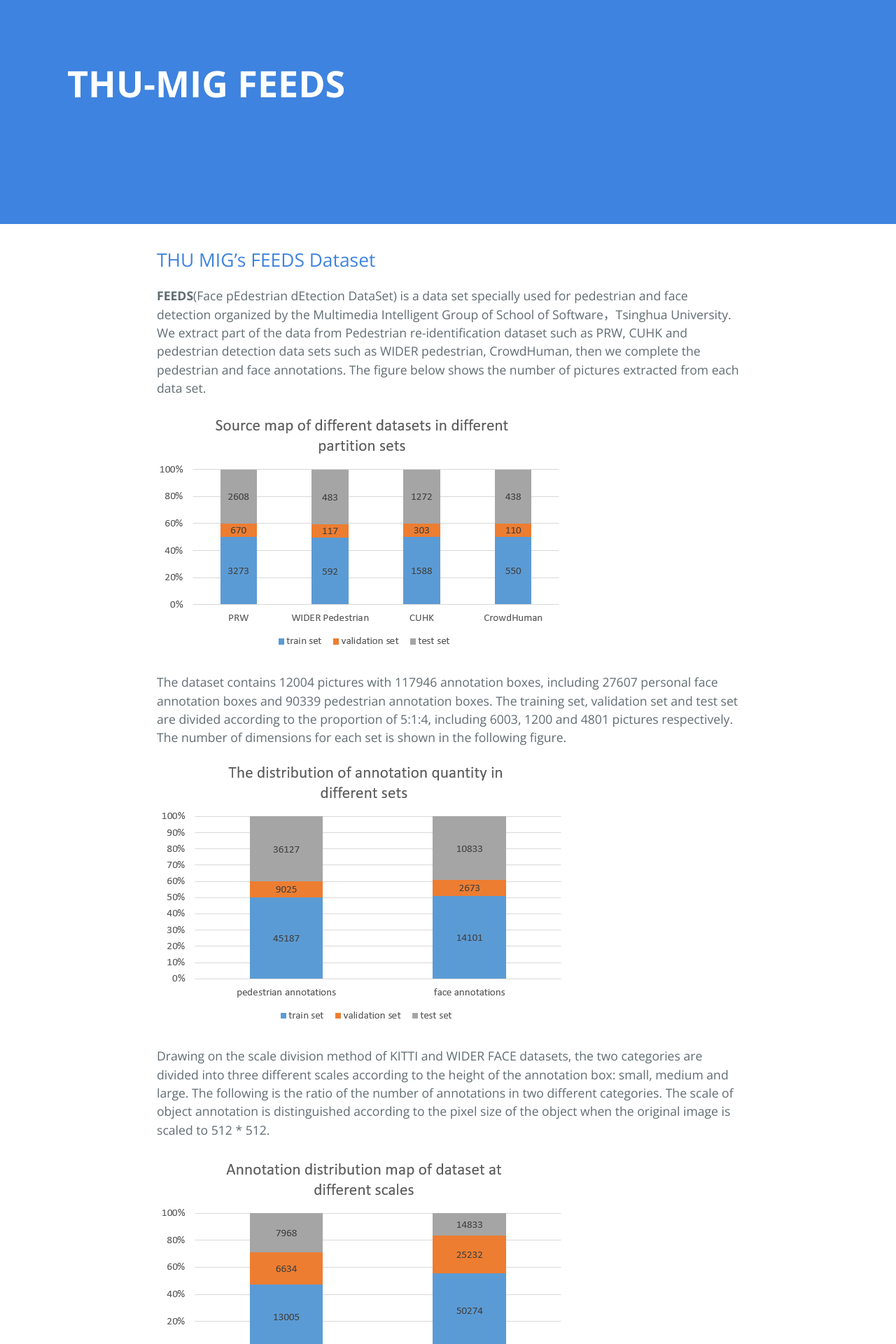
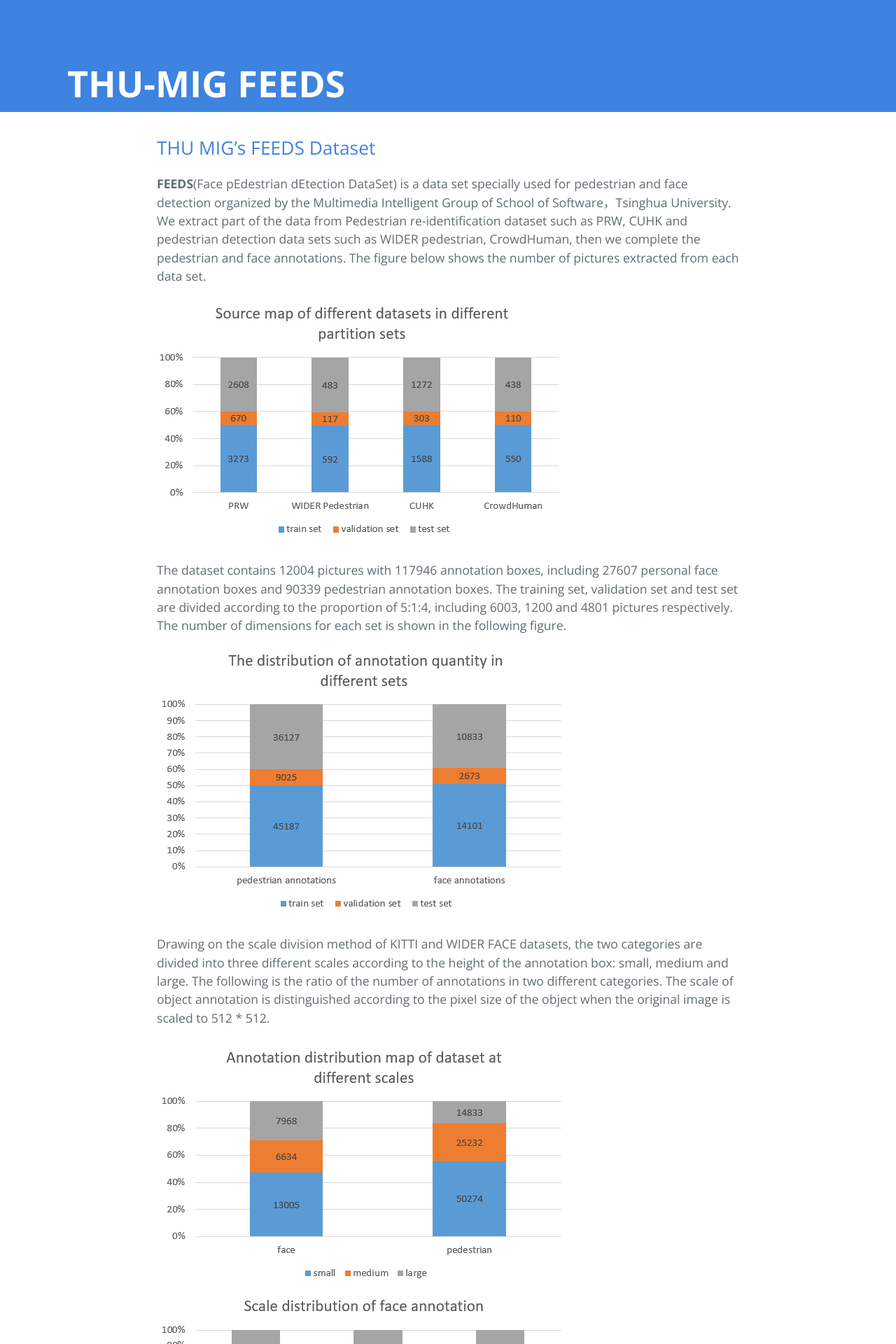
Before and after one commit to FEEDS-MIG/FEEDS-MIG.github.io, a Jekyll site: the page built from index.md, in a window 1280 px wide. Shown: the top 1920 px of the page at 70% size. Built offline with Jekyll 4.4.1, drawn with Linux system fonts in a browser that asks for light colours; our own code applies the rules of GitHub Pages for plain Markdown files.

Commit message:
change head

```diff
--- a/css/cayman.css
+++ b/css/cayman.css
@@ -140,7 +140,7 @@ a:hover { text-decoration: underline; }
   .btn + .btn { margin-top: 1rem; margin-left: 0; } }
 
 /* .page-header { color: #fff; text-align: center; background-color: #159957; background-image: linear-gradient(120deg, #155799, #159957); } */
-.page-header { color: #fff; background-color: #3e83df; height: 20em; }
+.page-header { color: #fff; background-color: #3e83df; height: 4em; }
 @media screen and (min-width: 64em) { .page-header { padding: 5rem 6rem; } }
 @media screen and (min-width: 42em) and (max-width: 64em) { .page-header { padding: 3rem 4rem; } }
 @media screen and (max-width: 42em) { .page-header { padding: 2rem 1rem; } }
@@ -160,7 +160,7 @@ a:hover { text-decoration: underline; }
 @media screen and (min-width: 64em) { .main-content { max-width: 64rem; padding: 2rem 6rem; margin: 0 auto; font-size: 1.1rem; } }
 @media screen and (min-width: 42em) and (max-width: 64em) { .main-content { padding: 2rem 4rem; font-size: 1.1rem; } }
 @media screen and (max-width: 42em) { .main-content { padding: 2rem 1rem; font-size: 1rem; } }
-.main-content img { max-width: 100%; text-align: center;  }
+.main-content img { max-width: 100%; align-items: center;  }
 .main-content h1, .main-content h2, .main-content h3, .main-content h4, .main-content h5, .main-content h6 { margin-top: 2rem; margin-bottom: 1rem; font-weight: normal; color: #3e83df; }
 .main-content p { margin-bottom: 1em; }
 .main-content code { padding: 2px 4px; font-family: Consolas, "Liberation Mono", Menlo, Courier, monospace; font-size: 0.9rem; color: #567482; background-color: #f3f6fa; border-radius: 0.3rem; }
```
